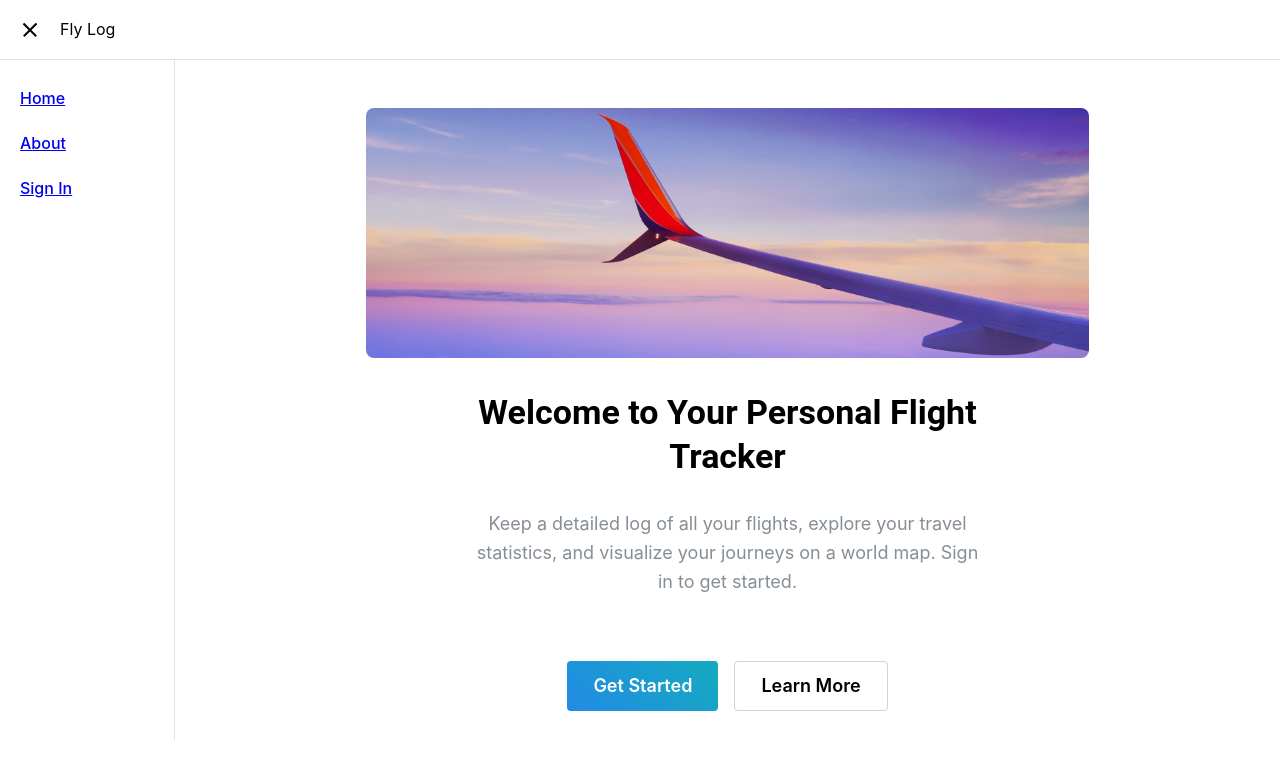
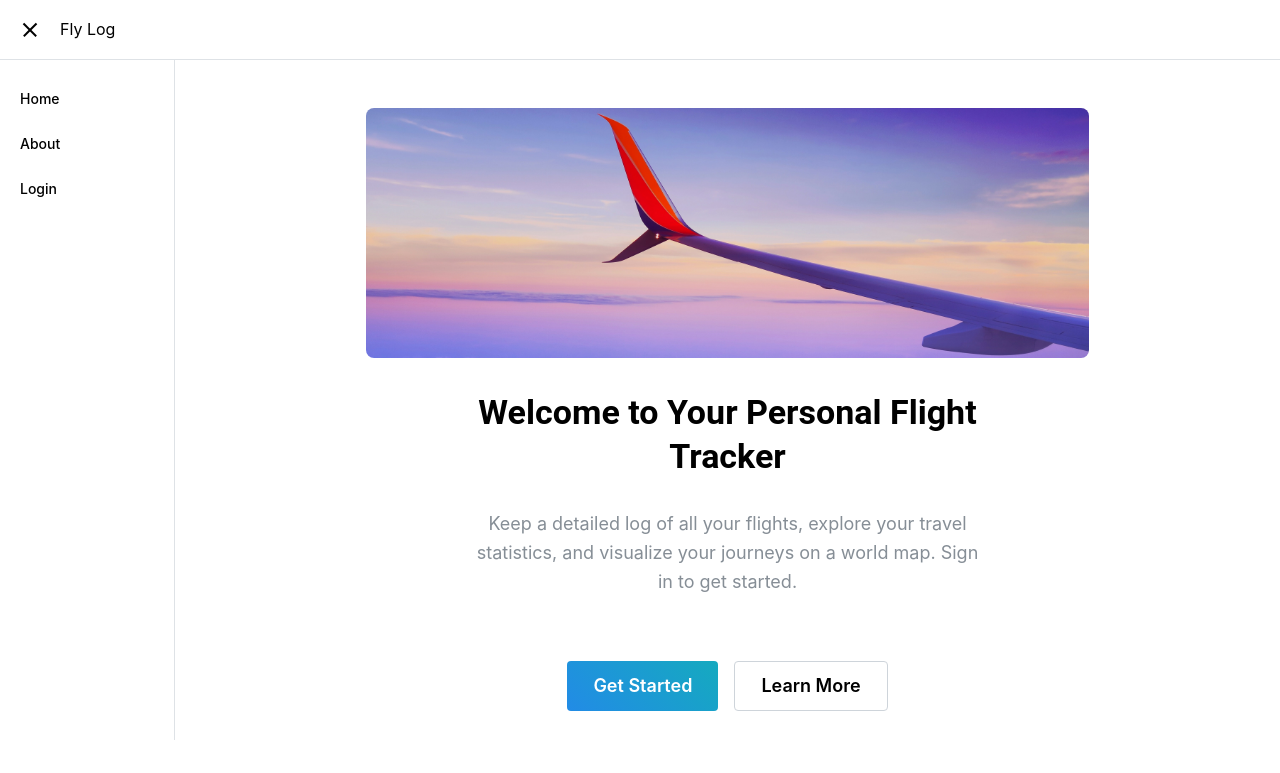
Before and after one commit to FedericoTartarini/fly-log, a React (Vite) app: page / in a window 1280 px wide. Shown: the top 773 px of the page. Built offline with nearby package versions, Linux system fonts and the light colour scheme; no server answers.

Commit message:
feat(ui): Update navigation links to use new props
Refactor NavLink components to utilize 'href' and 'label' props for
improved accessibility and consistency in the navigation structure.

```diff
--- a/src/pages/MyAppShell.jsx
+++ b/src/pages/MyAppShell.jsx
@@ -1,10 +1,18 @@
 import React from "react";
-import { AppShell, Burger, Container, Group, rem } from "@mantine/core";
-import { NavLink, Outlet, useNavigate } from "react-router-dom";
+import {
+  AppShell,
+  Burger,
+  Container,
+  Group,
+  rem,
+  NavLink,
+} from "@mantine/core";
+import { Outlet, useNavigate } from "react-router-dom";
 import { PATHS } from "../constants/MyClasses.ts";
 import { useDisclosure, useHeadroom } from "@mantine/hooks";
 import classes from "./MyAppShell.module.css";
 import { useAuth } from "../context/AuthContext.jsx";
+import { IconChartBar, IconHome } from "@tabler/icons-react";
 
 function MyAppShell() {
   const [mobileOpened, { toggle: toggleMobile, close: closeMobile }] =
@@ -69,62 +77,56 @@ function MyAppShell() {
         {!user && (
           <>
             <NavLink
-              to={PATHS.HOME}
+              href={PATHS.HOME}
+              label="Home"
               className={classes.control}
               onClick={handleNavClick}
-            >
-              Home
-            </NavLink>
+            />
           </>
         )}
         {user && (
           <>
             <NavLink
-              to={PATHS.STATS}
+              href={PATHS.STATS}
+              label="Stats"
               className={classes.control}
               onClick={handleNavClick}
-            >
-              MyStats
-            </NavLink>
+            />
             <NavLink
-              to={PATHS.FLIGHTS}
+              href={PATHS.FLIGHTS}
+              label="Flights"
               className={classes.control}
               onClick={handleNavClick}
-            >
-              Flights
-            </NavLink>
+            />
           </>
         )}
         <NavLink
-          to={PATHS.ABOUT}
+          href={PATHS.ABOUT}
+          label="About"
           className={classes.control}
           onClick={handleNavClick}
-        >
-          About
-        </NavLink>
+        />
         {user && (
           <>
             <NavLink
               href="#"
+              label="Sign Out"
               className={classes.control}
               onClick={async (e) => {
                 e.preventDefault();
                 await handleSignOut();
               }}
-            >
-              Sign Out
-            </NavLink>
+            />
           </>
         )}
         {!user && (
           <>
             <NavLink
-              to={PATHS.LOGIN}
+              href={PATHS.LOGIN}
+              label="Login"
               className={classes.control}
               onClick={handleNavClick}
-            >
-              Sign In
-            </NavLink>
+            />
           </>
         )}
       </AppShell.Navbar>
```
Also changed, not shown: 1 other file (tests, documents, lock files or other folders).
